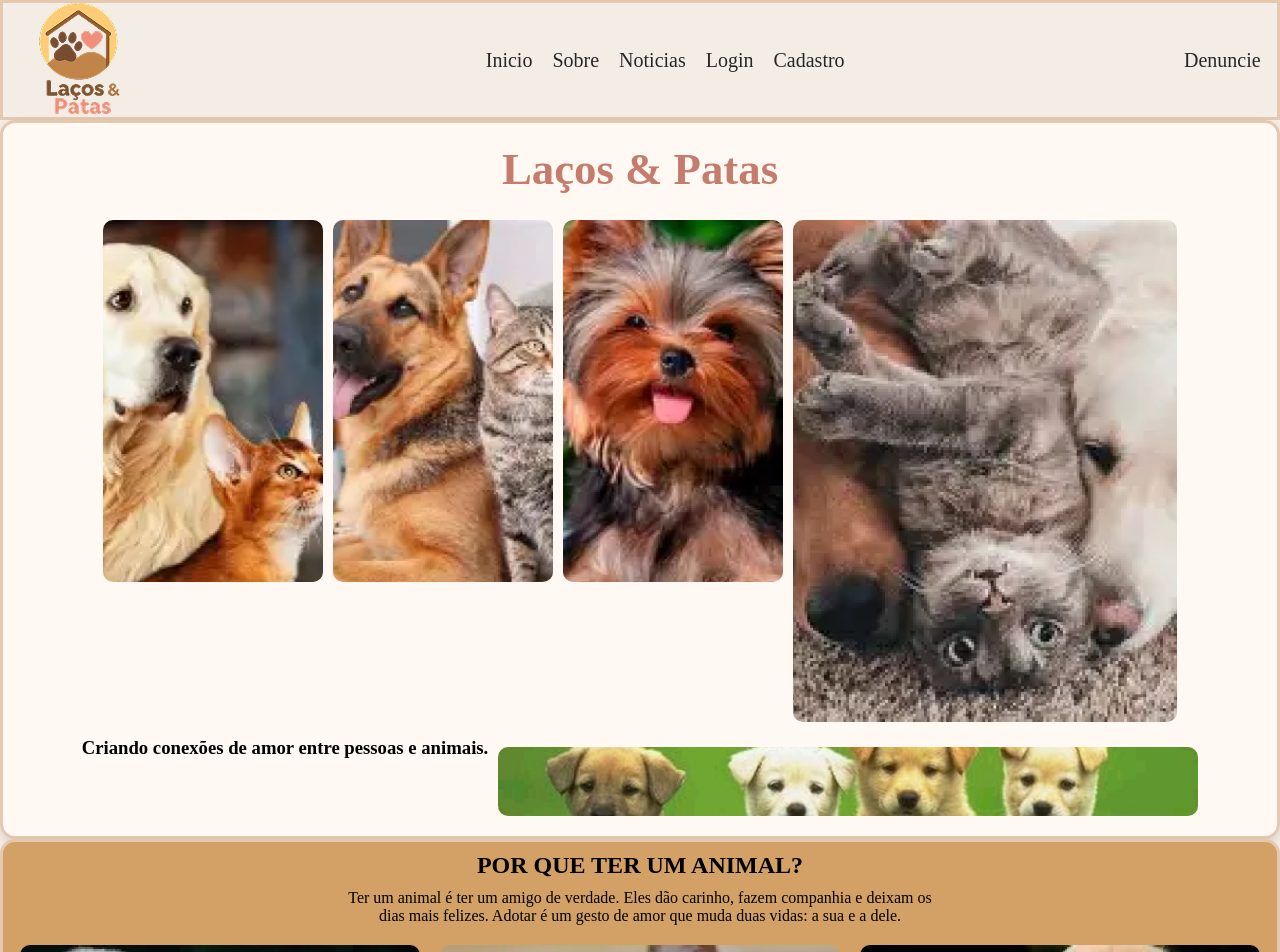
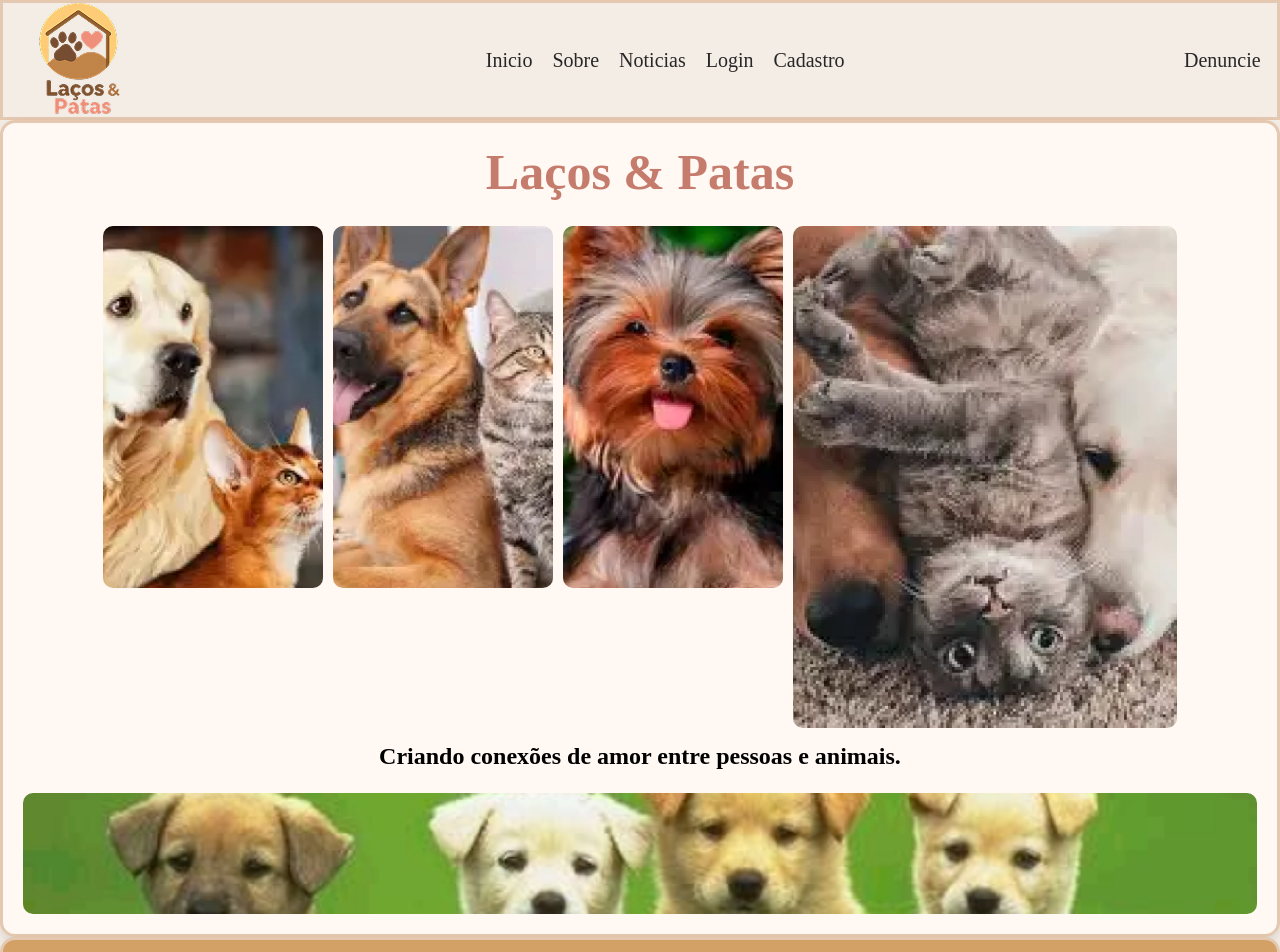
Before and after one commit to Mandeds/Tcc-react-grupo, a React app in the folder frontend/: page / in a window 1280 px wide. Shown: the top 952 px of the page. Built offline with nearby package versions, Linux system fonts and the light colour scheme; the HTML template or start-up script is replaced by a standard one.

Commit message:
Update styles and minor JSX formatting
Removed fixed width from anchor in cabecalho1.scss. Improved spacing in cadastroCadLog.jsx. Updated inicio.scss with new styles for #Titu_inicio and #bloq, adjusted .imagem_3 width, and refactored #bloq styling for better layout consistency.

```diff
--- a/frontend/src/component/cabecalho1/cabecalho1.scss
+++ b/frontend/src/component/cabecalho1/cabecalho1.scss
@@ -26,7 +26,6 @@
     border: 3px solid #e5c8b0;
   }
   a{
-    width: 20px;
     color: rgb(255, 236, 249);
   }
 }
--- a/frontend/src/pages/inicio/inicio.scss
+++ b/frontend/src/pages/inicio/inicio.scss
@@ -40,6 +40,16 @@ a{
   background: #fff8f3;
   box-shadow: 0 4px 10px rgba(0, 0, 0, 0.1);
 
+  #Titu_inicio{
+    font-size: 50px;
+  }
+
+    #bloq {
+    width: 50%;
+    height: 30px;
+    font-size: 1.5rem;
+  }
+
   .inico_ima{
     display: flex;
     flex-wrap: wrap;
@@ -62,19 +72,9 @@ a{
     margin: 5px;
   }
 
-  #bloq {
-    background-color: #622150;
-    width: 20%;
-    height: 30px;
-    font-size: 1.2rem;
-    text-align: left;
-    margin: 15px 0 10px;
-  }
-
 }
 .imagem_3 {
-  width: 85%;
-  max-width: 700px;
+  width: 100%;
   border-radius: 10px;
   object-fit: cover;
   margin-top: 10px;
```
Also changed, not shown: frontend/src/component/cabecalhoCadLog/cadastroCadLog.jsx (line endings or trailing spaces).
